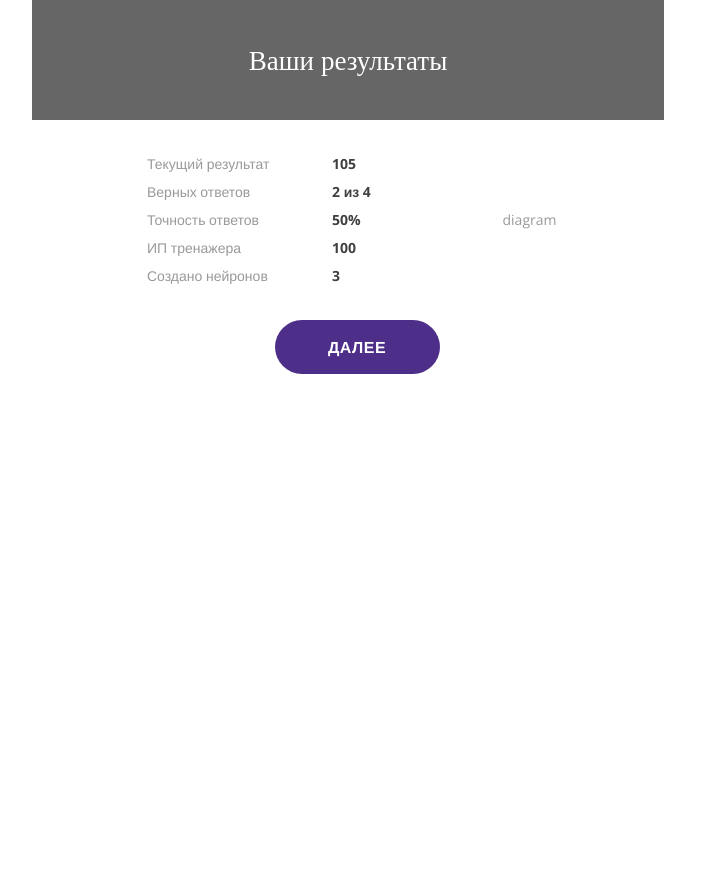
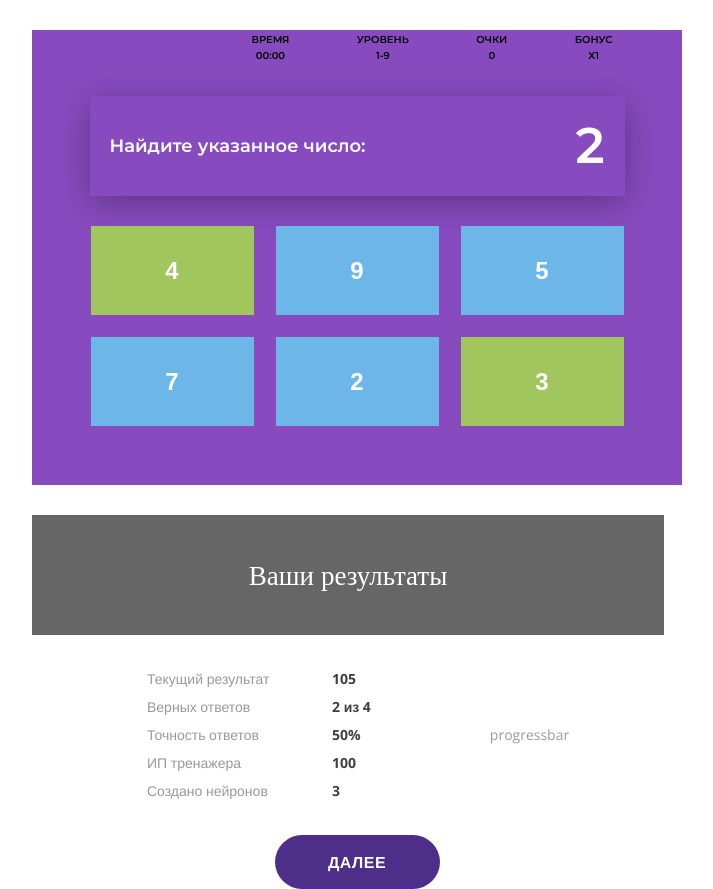
Before and after one commit to npeplov/peppers, a plain HTML site: page index.html in a window 1280 px wide. Shown: the whole page, without its empty margins (283-996 px from the left). Before the commit the page ends 800 px from the top, so only its background shows below. Drawn offline with nearby package versions, Linux system fonts and the light colour scheme.

Commit message:
[+] random background

```diff
--- a/app.js
+++ b/app.js
@@ -1,12 +1,10 @@
-const wrapper = document.querySelector(".main__wrapper");
+const fieldWrapper = document.querySelector(".field__wrapper");
 
 // v 1 timer, уровень вверху
 // v 2 после окончания таймера - итоги
 // v верстка дива, v кнопка стили
-// 3 подсчет очков
-// - нейронов синим
-// - прогрессбар
-// 4 рандомный цвет бэкграунда
+// v 4 рандомный цвет бэкграунда
+
 // 5 вращение
 // 6 рефактор
 // - без харкод величин в контейнере
@@ -18,6 +16,9 @@ const wrapper = document.querySelector(".main__wrapper");
 // 11 при неправильном X и новый экран
 // 12 history of results
 // 8d3dca
+// 3 подсчет очков
+// - нейронов синим - добавляются в прогрессбар
+// - прогрессбар
 
 const results = {
   current: 105,
@@ -56,9 +57,17 @@ const timer = () => {
 };
 
 const createField = (level = 1) => {
+  const appWrapper = document.querySelector('.app__wrapper');
   const field = document.createElement("div");
   field.classList.add("grid-container");
-  wrapper.appendChild(field);
+  fieldWrapper.appendChild(field);
+  appWrapper.style.background = getRndColor(4);
+
+  // fieldWrapper.style.background =
+  // parent element установить цвет
+  // у результата и игры одинаковое название класса
+  // 1 удалять элемент при завершении - не подходит так как выезжает уже покрашенный
+  //
 
   const { numbers, digits } = levels[level];
 
@@ -70,7 +79,7 @@ const createField = (level = 1) => {
 
 const removeField = () => {
   const field = document.querySelector(".grid-container");
-  wrapper.removeChild(field);
+  fieldWrapper.removeChild(field);
 };
 
 const fillField = (level = 1) => {
@@ -80,7 +89,7 @@ const fillField = (level = 1) => {
   const { numbers, digits } = levels[level];
 
   const numbersArr = getRndNumbersArr(digits, numbers);
-  const targetInd = getRndNumber(numbers);
+  const targetInd = getRndNumber(numbers-1, 0);
   targetNum = numbersArr[targetInd];
 
   goal.innerText = targetNum;
@@ -110,23 +119,23 @@ function checkNumber({ target }) {
   }
 }
 
-const getRndColor = () => {
+const getRndColor = (max = 5) => {
   const colors = {
     0: "#e97dad",
     1: "#874bbf",
     2: "#6db7e8",
-    3: "transparent",
-    4: "#a0c65d",
+    3: "#a0c65d",
+    4: "transparent",
   };
-  const max = 5;
 
   // TODO: задать мин число
   const ind = Math.floor(Math.random() * max);
   return colors[ind];
 };
 
-const getRndNumber = (max) => {
-  const num = Math.floor(Math.random() * max);
+const getRndNumber = (max, min = 1) => {
+  const num = Math.floor(Math.random() * (max - min + 1)) + min;
+  if (num === undefined) console.log(max, min);
   return num;
 };
 
--- a/index.html
+++ b/index.html
@@ -7,13 +7,16 @@
   <title>Найди число</title>
   <link rel="preconnect" href="https://fonts.googleapis.com">
   <link rel="preconnect" href="https://fonts.gstatic.com" crossorigin>
-<link href="https://fonts.googleapis.com/css2?family=Montserrat:wght@600&family=Open+Sans:wght@300;400;700&display=swap" rel="stylesheet">
+  <link
+    href="https://fonts.googleapis.com/css2?family=Montserrat:wght@600&family=Open+Sans:wght@300;400;700&display=swap"
+    rel="stylesheet">
   <link rel="stylesheet" href="style.css">
 </head>
 
 <body>
 
-  <div class="container" style="display: none;">
+  <div class="container">
+      <div class="app__wrapper">
 
       <header class="statistics">
         <ul class="statistics__list">
@@ -30,13 +33,19 @@
       </section>
 
       <main class="main">
-      <div class="main__wrapper">
+        <div class="field__wrapper">
 
         </div>
       </main>
     </div>
+  </div>
 
+
+  <div>
+
+  </div>
   <div class="container">
+
     <header class="summary__header">
       <h2>
         Ваши результаты
@@ -54,13 +63,15 @@
       <div><span id="result__ip"></span></div>
       <div>Создано нейронов</div>
       <div><span id="result__neurons"></span></div>
-      <div class="diagram">diagram</div>
+      <div class="diagram">progressbar</div>
     </section>
 
     <footer class="footer">
       <button class="btn btn-primary">Далее</button>
     </footer>
+
   </div>
+
   <script type="text/javascript" src="./app.js"></script>
 </body>
 
--- a/style.css
+++ b/style.css
@@ -25,6 +25,7 @@ body {
   max-width: 650px;
   margin-inline: auto;
   flex-direction: column;
+  margin-top: 30px;
   gap: 30px;
 }
 
@@ -38,7 +39,7 @@ body {
 
 .statistics__list {
   padding: 2px;
-  background: #93d2f0fa;
+  background: inherit;
   width: 500px;
   list-style: none;
   display: flex;
@@ -76,7 +77,6 @@ button {
 .goal {
   width: 535px;
   margin-inline: auto;
-  background: #6db7e8;
   box-shadow: 0 7px 35px 0 rgba(0, 0, 0, .3);
   padding: 10px 20px;
   display: flex;
@@ -93,8 +93,14 @@ button {
   font-size: 50px;
 }
 
-.main__wrapper {
-  background: #6db7e8;
+.app__wrapper {
+  gap: 30px;
+  display: flex;
+  flex-direction: column;
+}
+
+.field__wrapper {
+  background: inherit;
   padding: 0 9% 9% 9%;
 }
 
```
Lines whose indentation alone changed are shown as unchanged.
